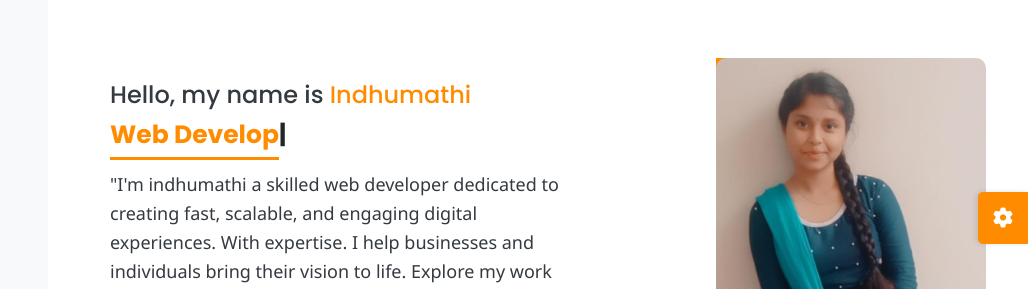
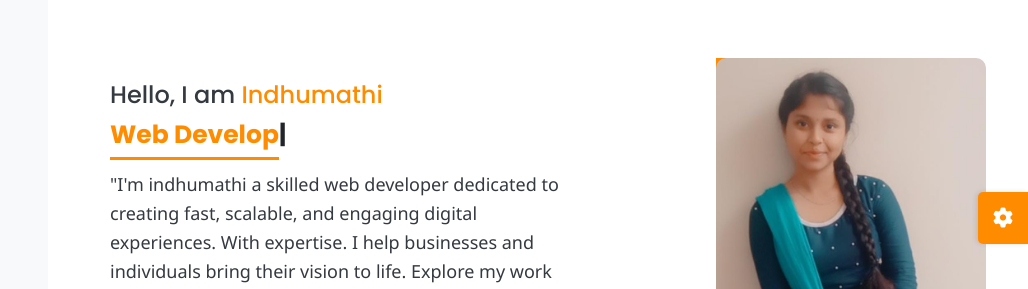
Before and after one commit to Indhumathi2910/portfolio, a plain HTML site: page index.html in a window 1280 px wide. Shown: the part 182-471 px from the top of the page, 252-1280 px from the left. Drawn offline with nearby package versions, Linux system fonts and the light colour scheme.

Commit message:
Update index.html

```diff
--- a/index.html
+++ b/index.html
@@ -162,7 +162,7 @@
                 <div class="container">
                     <div class="row align-items-center">
                         <div class="col-lg-7 content-column">
-                            <h3 class="greeting">Hello, my name is <span class="highlight-text">Indhumathi</span></h3>
+                            <h3 class="greeting">Hello, I am <span class="highlight-text">Indhumathi</span></h3>
                             <h6 class="typed-text-heading"style="font-size:25px;font-weight:20px;"><span class="typed-text"></span></h6>
                             <p class="description">"I'm indhumathi a skilled web developer dedicated to creating fast, scalable, and engaging digital experiences. With expertise. I help businesses and individuals bring their vision to life. Explore my work and let's collaborate to build something incredible!".</p>
                             <a href="#about" class="btn-more-about"style="margin:20px;">More About Me</a>
```
